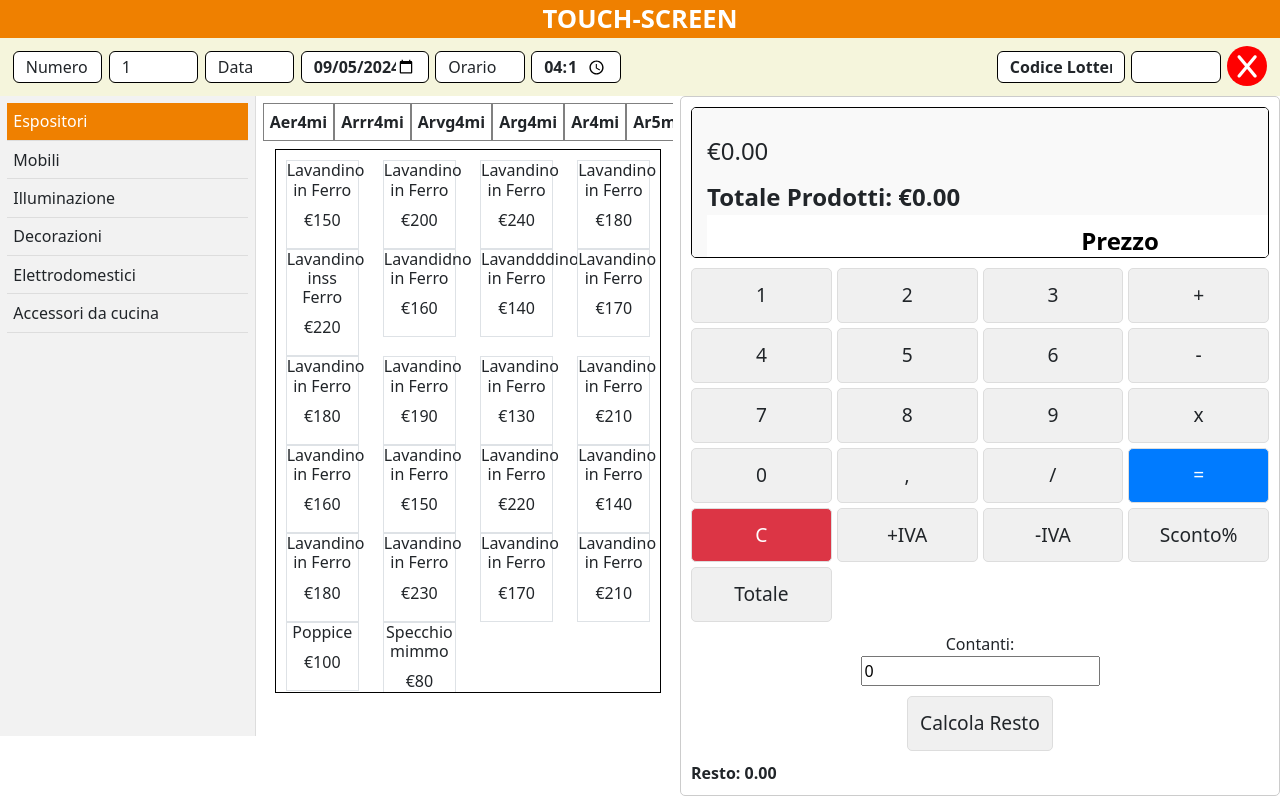
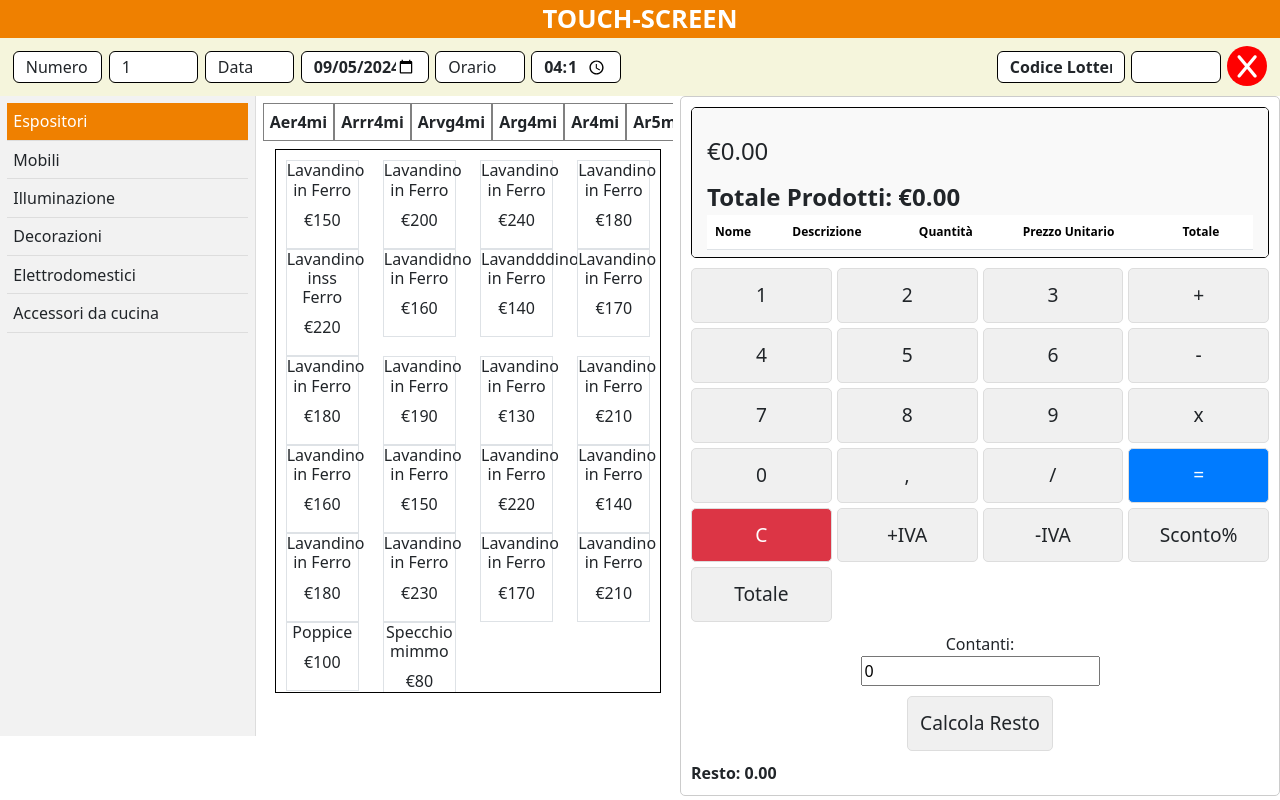
Before and after one commit to alessandropanico/CassaPassaparola, an Angular app: page /touchscreen in a window 1280 px wide. Built offline with nearby package versions, Linux system fonts and the light colour scheme.

Commit message:
migliorie calc

```diff
--- a/src/app/pagine/vendita/touch-screen/touch-screen.component.css
+++ b/src/app/pagine/vendita/touch-screen/touch-screen.component.css
@@ -197,6 +197,15 @@
   padding: 0rem !important;
 }
 
+.titoloColonna{
+  font-size: 12px;
+}
+
+.testoColonna{
+  font-size: 10px;
+
+}
+
 
 /*----------------------*/
 .calcolatrice-container {
--- a/src/app/pagine/vendita/touch-screen/touch-screen.component.html
+++ b/src/app/pagine/vendita/touch-screen/touch-screen.component.html
@@ -115,20 +115,20 @@
         <table class="table table-striped">
           <thead>
             <tr>
-              <th>Nome</th>
-              <th>Descrizione</th>
-              <th>Quantità</th>
-              <th>Prezzo Unitario</th>
-              <th>Totale</th>
+              <th class="titoloColonna">Nome</th>
+              <th class="titoloColonna">Descrizione</th>
+              <th class="titoloColonna">Quantità</th>
+              <th class="titoloColonna">Prezzo Unitario</th>
+              <th class="titoloColonna">Totale</th>
             </tr>
           </thead>
           <tbody>
             <tr *ngFor="let prodotto of prodottiSelezionati">
-              <td>{{ prodotto.articolo.nome }}</td>
-              <td>{{ prodotto.articolo.tipologia }}</td>
-              <td>{{ prodotto.quantita }}</td>
-              <td>€{{ prodotto.articolo.prezzo.toFixed(2) }}</td>
-              <td>€{{ (prodotto.articolo.prezzo * prodotto.quantita).toFixed(2) }}</td>
+              <td class="testoColonna">{{ prodotto.articolo.nome }}</td>
+              <td class="testoColonna">{{ prodotto.articolo.tipologia }}</td>
+              <td class="testoColonna">{{ prodotto.quantita }}</td>
+              <td class="testoColonna">€{{ prodotto.articolo.prezzo.toFixed(2) }}</td>
+              <td class="testoColonna">€{{ (prodotto.articolo.prezzo * prodotto.quantita).toFixed(2) }}</td>
             </tr>
           </tbody>
         </table>
--- a/src/app/pagine/vendita/touch-screen/touch-screen.component.ts
+++ b/src/app/pagine/vendita/touch-screen/touch-screen.component.ts
@@ -149,9 +149,8 @@ export class TouchScreenComponent implements OnInit {
 
   reset(): void {
     this.espressione = '';
-    this.risultato = 0;
-    this.prodottiSelezionati = [];
-  }
+}
+
 
   aggiungiIva(): void {
     this.risultato += (this.risultato * this.iva) / 100;
```
